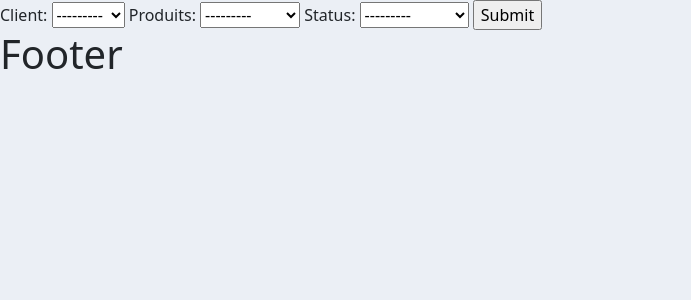
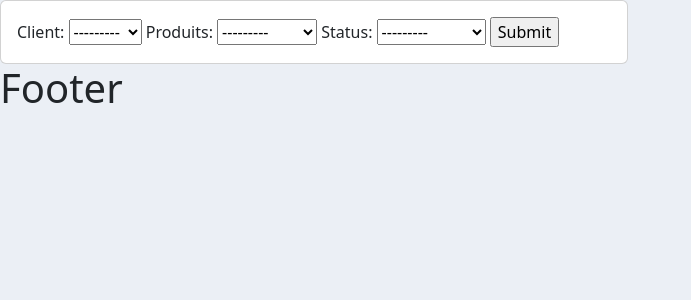
Before and after one commit to elel2000/CRM-Django, a Django app: a page that uses templates/commande/ajouter_commandes.html in a window 1280 px wide. Shown: the part 114-414 px from the top of the page, without its empty margins (0-691 px from the left). Run offline with Django 4.2, Linux system fonts and the light colour scheme; data comes from the database, SQL or seed files in the repository; both versions use the stored data as it was after the commit.

Commit message:
modification4

```diff
--- a/templates/commande/ajouter_commandes.html
+++ b/templates/commande/ajouter_commandes.html
@@ -1,9 +1,13 @@
 {% extends 'main.html' %}
 {% block content %}
-
+<div class="row">
+<div class="col-md-6">
+<div class="card card-body">
 <form action="" method="POST">
     {% csrf_token %}
     {{form}}
     <input type='submit' name="send" >
-
+</div>
+</div>
+</div>
 {% endblock %}
```
Also changed, not shown: db.sqlite3.
